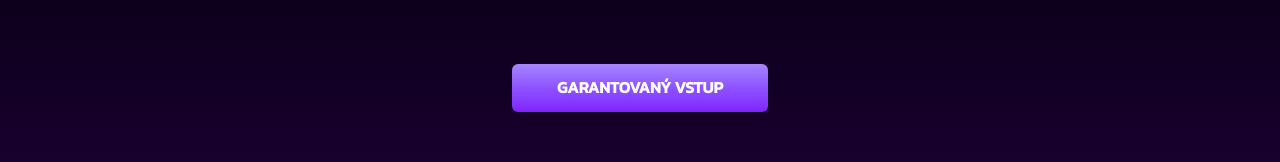
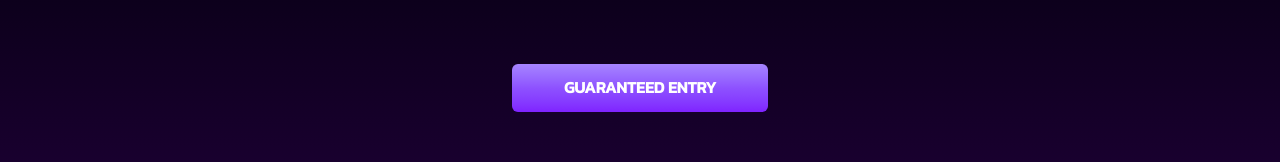
Before and after one commit to comitas-sro/ravefree-website, a Next.js app: page / in a window 1280 px wide. Shown: the part 469-631 px from the top of the page. Built offline with nearby package versions, Linux system fonts and the light colour scheme.

Commit message:
Translate title from Slovak to English: "Garantovaný vstup" → "Guaranteed Entry"

```diff
--- a/src/app/(site)/page.tsx
+++ b/src/app/(site)/page.tsx
@@ -55,7 +55,7 @@ export default function Home() {
           rel="noopener noreferrer"
           className="button group button--primary h-12"
         >
-          GARANTOVANÝ VSTUP
+          GUARANTEED ENTRY
         </a>
       </div>
     </div>
```
